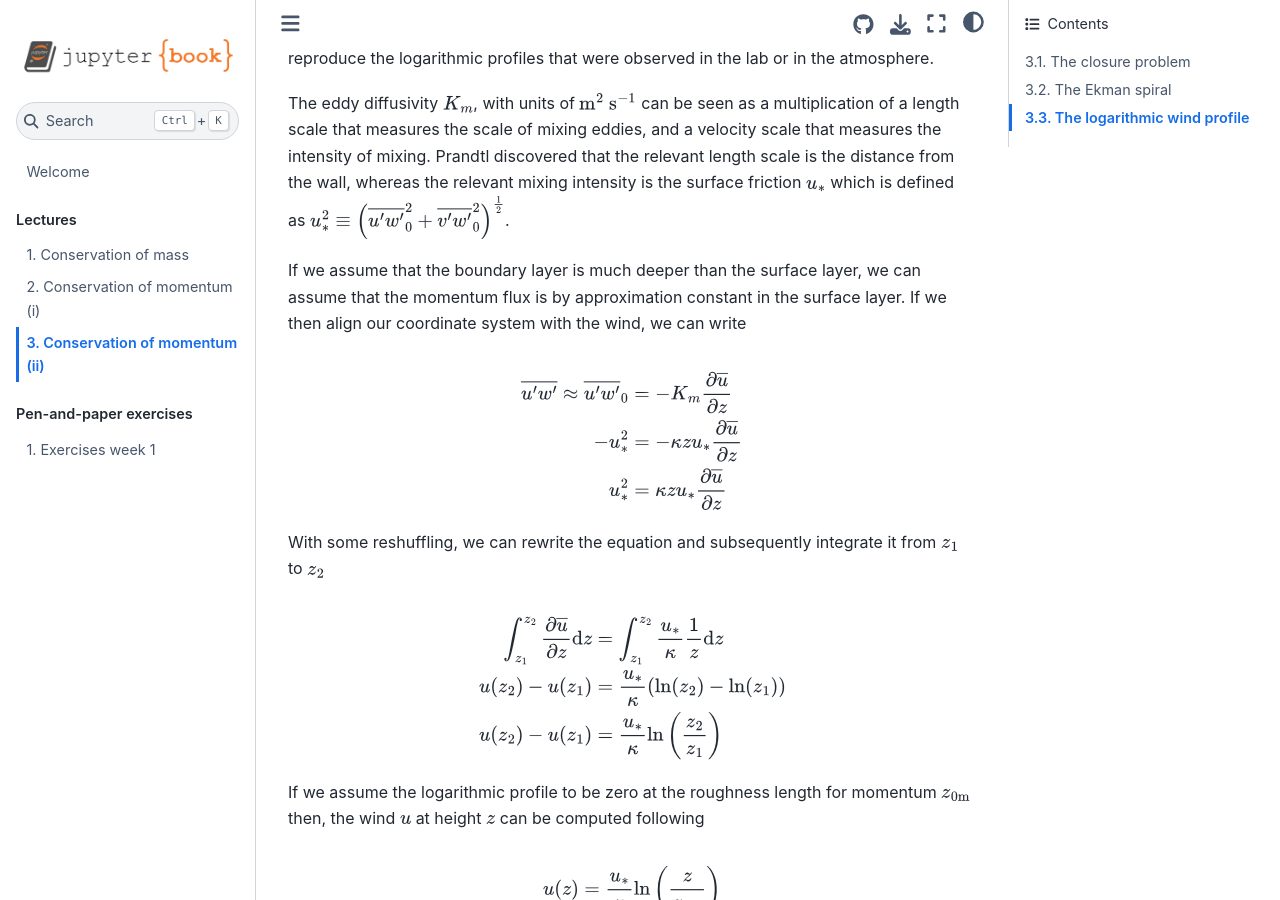
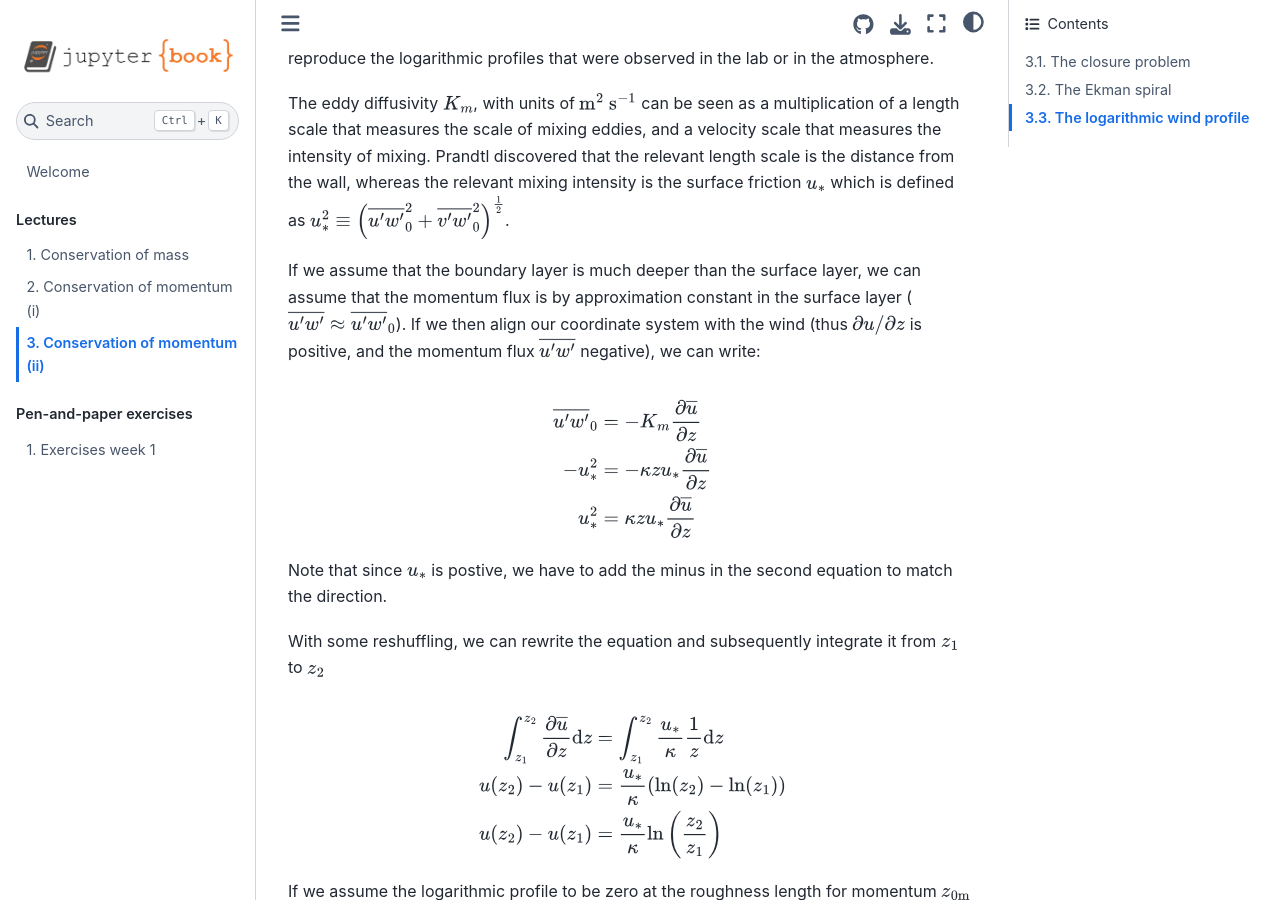
Before and after one commit to boundary-layer-meteo/boundary-layer-meteo.github.io, a Jupyter Book: the page built from lectures/3_momentum_ii.md, in a window 1280 px wide and 900 px high, scrolled down 1531 px. Built offline with Jupyter Book 1.0.4 settings and Sphinx 7.4.7 and the Sphinx Book theme 1.1.4, drawn with Linux system fonts in a browser that asks for light colours.

Commit message:
More errors fixed.

```diff
--- a/_toc.yml
+++ b/_toc.yml
@@ -10,6 +10,8 @@ parts:
      - file: lectures/1_mass
      - file: lectures/2_momentum_i
      - file: lectures/3_momentum_ii
+       #- file: lectures/4_turbulent_fluxes
+       #- file: lectures/5_energy
 #     - file: lectures/turbulence
 #     - file: lectures/temperature
 #   - caption: Theory
--- a/lectures/3_momentum_ii.md
+++ b/lectures/3_momentum_ii.md
@@ -70,13 +70,14 @@ The lab experiments of Prandtl showed that K-theory with constant values of $K_m
 The eddy diffusivity $K_m$, with units of $\mathrm{m^2\ s^{-1}}$ can be seen as a multiplication of a length scale that measures the scale of mixing eddies, and a velocity scale that measures the intensity of mixing.
 Prandtl discovered that the relevant length scale is the distance from the wall, whereas the relevant mixing intensity is the surface friction $u_*$ which is defined as $u_*^2 \equiv \left( \uwflux^2_0 + \vwflux^2_0 \right)^\frac{1}{2}$.
 
-If we assume that the boundary layer is much deeper than the surface layer, we can assume that the momentum flux is by approximation constant in the surface layer. If we then align our coordinate system with the wind, we can write
+If we assume that the boundary layer is much deeper than the surface layer, we can assume that the momentum flux is by approximation constant in the surface layer ($\uwflux \approx \uwflux_0$). If we then align our coordinate system with the wind (thus $\partial u/\partial z$ is positive, and the momentum flux $\uwflux$ negative), we can write:
 
 $$
-\uwflux \approx \uwflux_0 &= - K_m \pd{\ubar}{z} \\
-                  - u_*^2 &= - \kappa z u_* \pd{\ubar}{z} \\
-                    u_*^2 &= \kappa z u_* \pd{\ubar}{z}
+\uwflux_0 &= - K_m \pd{\ubar}{z} \\
+  - u_*^2 &= - \kappa z u_* \pd{\ubar}{z} \\
+    u_*^2 &= \kappa z u_* \pd{\ubar}{z}
 $$
+Note that since $u_*$ is postive, we have to add the minus in the second equation to match the direction.
 
 With some reshuffling, we can rewrite the equation and subsequently integrate it from $z_1$ to $z_2$
 
```
Also changed, not shown: lectures/2_momentum_i.md (+3 -3 lines).
